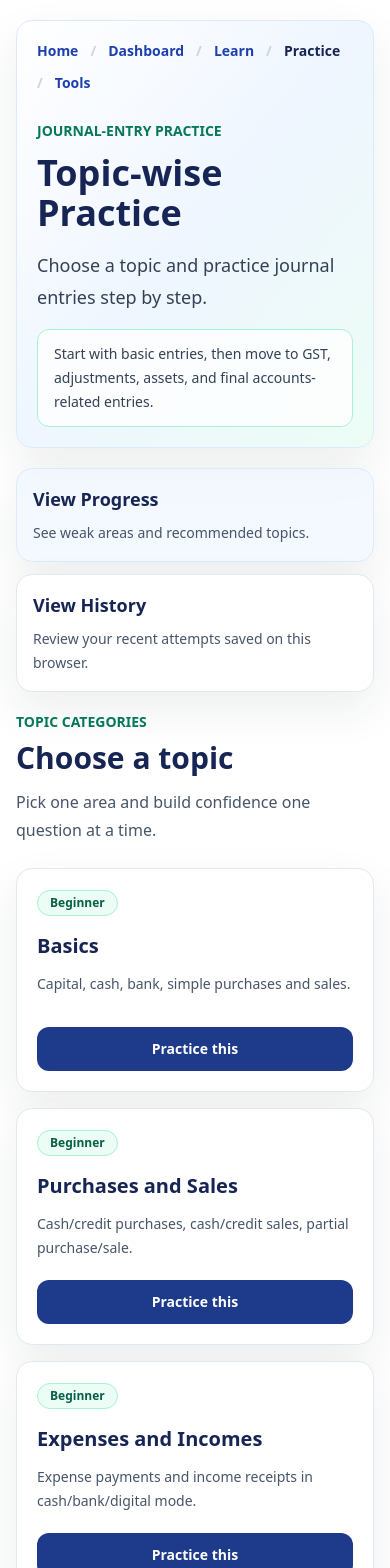
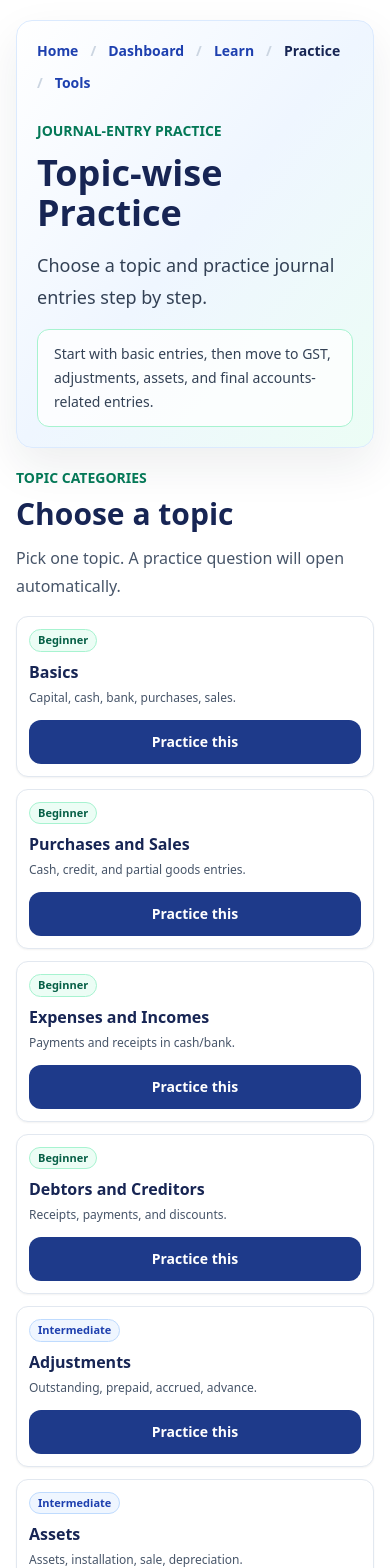
Before and after one commit to mrgogoi59/journal-entry-ai-checker, a Next.js app: page /practice in a window 390 px wide. Shown: the top 1568 px of the page. Built offline with nearby package versions, Linux system fonts and the light colour scheme.

Commit message:
Improve practice mobile topic layout

```diff
--- a/app/practice/page.tsx
+++ b/app/practice/page.tsx
@@ -13,66 +13,77 @@ const practiceTopics: Array<{
   id: PracticeTopic;
   name: string;
   description: string;
+  shortDescription: string;
   difficulty: "Beginner" | "Intermediate";
 }> = [
   {
     id: "basics",
     name: "Basics",
     description: "Capital, cash, bank, simple purchases and sales.",
+    shortDescription: "Capital, cash, bank, purchases, sales.",
     difficulty: "Beginner",
   },
   {
     id: "purchases_sales",
     name: "Purchases and Sales",
     description: "Cash/credit purchases, cash/credit sales, partial purchase/sale.",
+    shortDescription: "Cash, credit, and partial goods entries.",
     difficulty: "Beginner",
   },
   {
     id: "expenses_incomes",
     name: "Expenses and Incomes",
     description: "Expense payments and income receipts in cash/bank/digital mode.",
+    shortDescription: "Payments and receipts in cash/bank.",
     difficulty: "Beginner",
   },
   {
     id: "debtors_creditors",
     name: "Debtors and Creditors",
     description: "Receipt from debtors, payment to creditors, discount allowed/received.",
+    shortDescription: "Receipts, payments, and discounts.",
     difficulty: "Beginner",
   },
   {
     id: "adjustments",
     name: "Adjustments",
     description: "Outstanding expenses, prepaid expenses, accrued income, income received in advance.",
+    shortDescription: "Outstanding, prepaid, accrued, advance.",
     difficulty: "Intermediate",
   },
   {
     id: "assets",
     name: "Assets",
     description: "Fixed asset purchase, installation charges, asset sale, depreciation.",
+    shortDescription: "Assets, installation, sale, depreciation.",
     difficulty: "Intermediate",
   },
   {
     id: "goods_adjustments",
     name: "Goods Adjustments",
     description: "Goods withdrawn, free samples, charity, goods lost by fire/theft.",
+    shortDescription: "Withdrawn, samples, charity, lost goods.",
     difficulty: "Intermediate",
   },
   {
     id: "returns_discounts",
     name: "Returns and Discounts",
     description: "Sales return, purchase return, trade discount, settlement discount.",
+    shortDescription: "Returns, trade discount, settlement.",
     difficulty: "Intermediate",
   },
   {
     id: "gst",
     name: "GST",
     description: "GST on purchases/sales, GST-inclusive, CGST/SGST/IGST, GST set-off/payment.",
+    shortDescription: "GST purchase, sale, inclusive, set-off.",
     difficulty: "Intermediate",
   },
   {
     id: "mixed",
     name: "Mixed Practice",
     description: "Random questions from all supported beginner journal-entry categories.",
+    shortDescription: "Random supported practice questions.",
     difficulty: "Intermediate",
   },
 ];
@@ -220,17 +231,15 @@ export default function PracticePage() {
       <section className="mx-auto flex w-full max-w-[1120px] flex-col gap-5 sm:gap-6">
         <PageHeader />
 
-        <ReviewLinks />
-
         <section ref={topicSectionRef} className="scroll-mt-5">
           <div className="max-w-3xl">
             <p className="text-sm font-bold uppercase tracking-normal text-emerald-700">Topic Categories</p>
             <h2 className="mt-2 text-3xl font-bold tracking-normal text-blue-950">Choose a topic</h2>
             <p className="mt-3 text-base leading-7 text-slate-600">
-              Pick one area and build confidence one question at a time.
+              Pick one topic. A practice question will open automatically.
             </p>
           </div>
-          <div className="mt-6 grid gap-4 md:grid-cols-2 xl:grid-cols-3">
+          <div className="mt-4 grid gap-3 sm:mt-6 sm:gap-4 md:grid-cols-2 xl:grid-cols-3">
             {practiceTopics.map((topic) => (
               <TopicCard
                 key={topic.id}
@@ -274,6 +283,8 @@ export default function PracticePage() {
             onChangeTopic={changeTopic}
           />
         ) : null}
+
+        <ReviewLinks />
       </section>
     </main>
   );
@@ -321,15 +332,15 @@ function ReviewLinks() {
   return (
     <section className="grid gap-3 md:grid-cols-2">
       <Link href="/progress" className="group">
-        <article className="rounded-2xl border border-blue-100 bg-blue-50/70 p-4 shadow-soft transition group-hover:border-blue-200 group-hover:bg-blue-50">
-          <h2 className="text-lg font-bold text-blue-950">View Progress</h2>
-          <p className="mt-2 text-sm leading-6 text-slate-600">See weak areas and recommended topics.</p>
+        <article className="rounded-xl border border-blue-100 bg-blue-50/70 p-3 shadow-sm transition group-hover:border-blue-200 group-hover:bg-blue-50 sm:rounded-2xl sm:p-4 sm:shadow-soft">
+          <h2 className="text-base font-bold text-blue-950 sm:text-lg">View Progress</h2>
+          <p className="mt-1 text-xs leading-5 text-slate-600 sm:mt-2 sm:text-sm sm:leading-6">See weak areas and recommended topics.</p>
         </article>
       </Link>
       <Link href="/history" className="group">
-        <article className="rounded-2xl border border-slate-200 bg-white p-4 shadow-soft transition group-hover:border-blue-200 group-hover:bg-blue-50">
-          <h2 className="text-lg font-bold text-blue-950">View History</h2>
-          <p className="mt-2 text-sm leading-6 text-slate-600">Review your recent attempts saved on this browser.</p>
+        <article className="rounded-xl border border-slate-200 bg-white p-3 shadow-sm transition group-hover:border-blue-200 group-hover:bg-blue-50 sm:rounded-2xl sm:p-4 sm:shadow-soft">
+          <h2 className="text-base font-bold text-blue-950 sm:text-lg">View History</h2>
+          <p className="mt-1 text-xs leading-5 text-slate-600 sm:mt-2 sm:text-sm sm:leading-6">Review recent attempts saved on this browser.</p>
         </article>
       </Link>
     </section>
@@ -347,13 +358,14 @@ function TopicCard({
 }) {
   return (
     <article
-      className={`flex h-full min-h-56 flex-col justify-between rounded-2xl border p-5 shadow-soft transition ${
+      className={`flex h-full flex-col justify-between rounded-xl border p-3 shadow-sm transition sm:min-h-56 sm:rounded-2xl sm:p-5 sm:shadow-soft ${
         isSelected ? "border-blue-300 bg-blue-50" : "border-slate-200 bg-white"
       }`}
     >
       <div>
+        <div className="flex flex-wrap items-center gap-2">
           <span
-          className={`inline-flex rounded-full border px-3 py-1 text-xs font-bold ${
+            className={`inline-flex rounded-full border px-2 py-0.5 text-[11px] font-bold sm:px-3 sm:py-1 sm:text-xs ${
               topic.difficulty === "Beginner"
                 ? "border-emerald-200 bg-emerald-50 text-emerald-800"
                 : "border-blue-200 bg-blue-50 text-blue-800"
@@ -361,13 +373,20 @@ function TopicCard({
           >
             {topic.difficulty}
           </span>
-        <h3 className="mt-4 text-xl font-bold text-blue-950">{topic.name}</h3>
-        <p className="mt-3 text-sm leading-6 text-slate-600">{topic.description}</p>
+          {isSelected ? (
+            <span className="inline-flex rounded-full border border-blue-200 bg-white px-2 py-0.5 text-[11px] font-bold text-blue-800 sm:px-3 sm:py-1 sm:text-xs">
+              Selected
+            </span>
+          ) : null}
+        </div>
+        <h3 className="mt-2 text-base font-bold text-blue-950 sm:mt-4 sm:text-xl">{topic.name}</h3>
+        <p className="mt-1 text-xs leading-5 text-slate-600 sm:hidden">{topic.shortDescription}</p>
+        <p className="mt-3 hidden text-sm leading-6 text-slate-600 sm:block">{topic.description}</p>
       </div>
       <button
         type="button"
         onClick={onSelect}
-        className="mt-5 min-h-11 rounded-xl bg-blue-900 px-4 py-2 text-sm font-bold text-white transition hover:bg-blue-800"
+        className="mt-3 min-h-11 rounded-xl bg-blue-900 px-4 py-2 text-sm font-bold text-white transition hover:bg-blue-800 sm:mt-5"
       >
         Practice this
       </button>
```
Lines whose indentation alone changed are shown as unchanged.
